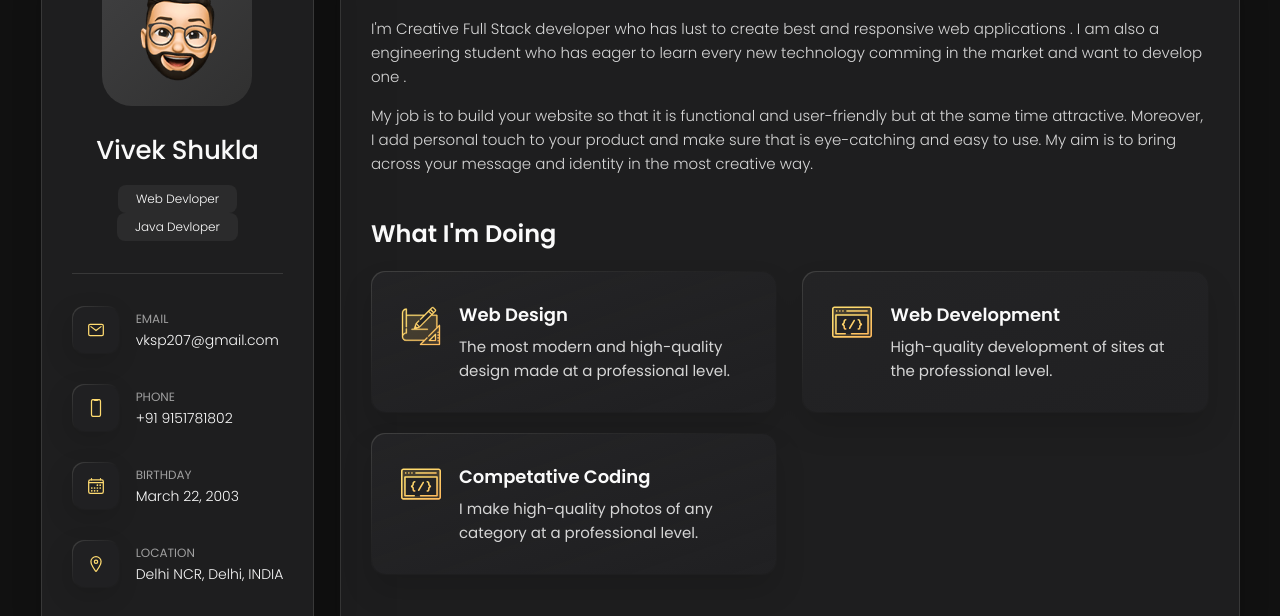
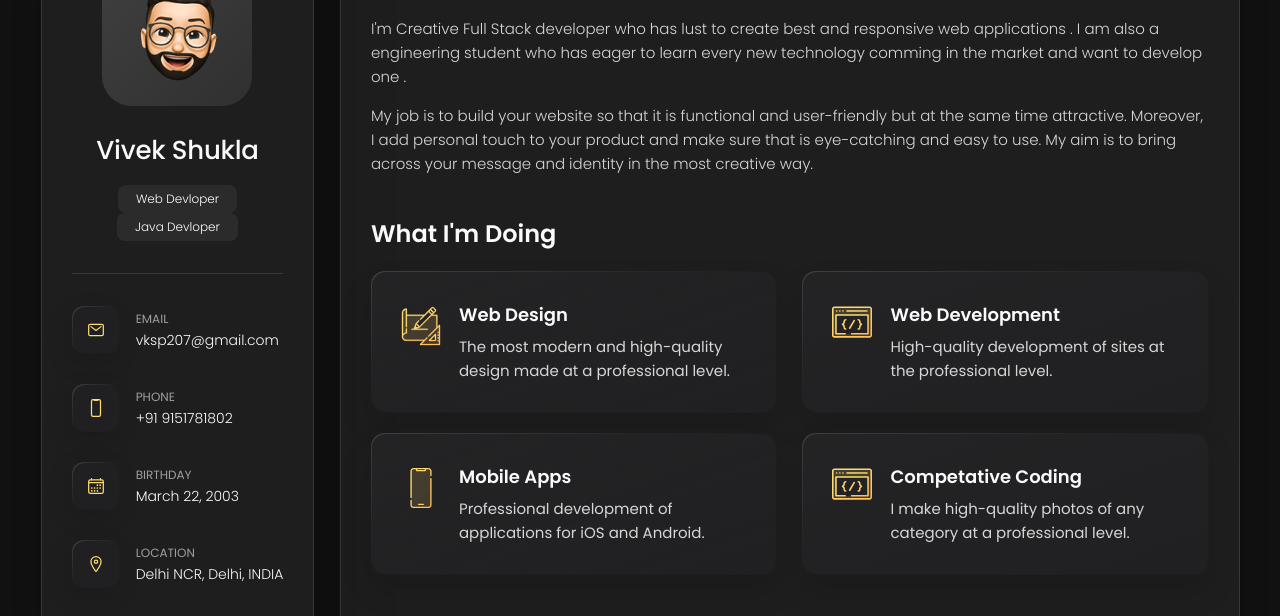
Before and after one commit to silentknight-sudo/My-personal-profile, a plain HTML site: page index.html in a window 1280 px wide. Shown: the part 162-778 px from the top of the page. Drawn offline with nearby package versions, Linux system fonts and the light colour scheme.

Commit message:
Update index.html

```diff
--- a/index.html
+++ b/index.html
@@ -268,7 +268,7 @@
               </div>
 
             </li>
-<!--
+
             <li class="service-item">
 
               <div class="service-icon-box">
@@ -281,8 +281,7 @@
                 <p class="service-item-text">
                   Professional development of applications for iOS and Android.
                 </p>
-              </div>
--->
+              </div
             </li>
 
             <li class="service-item">
```
